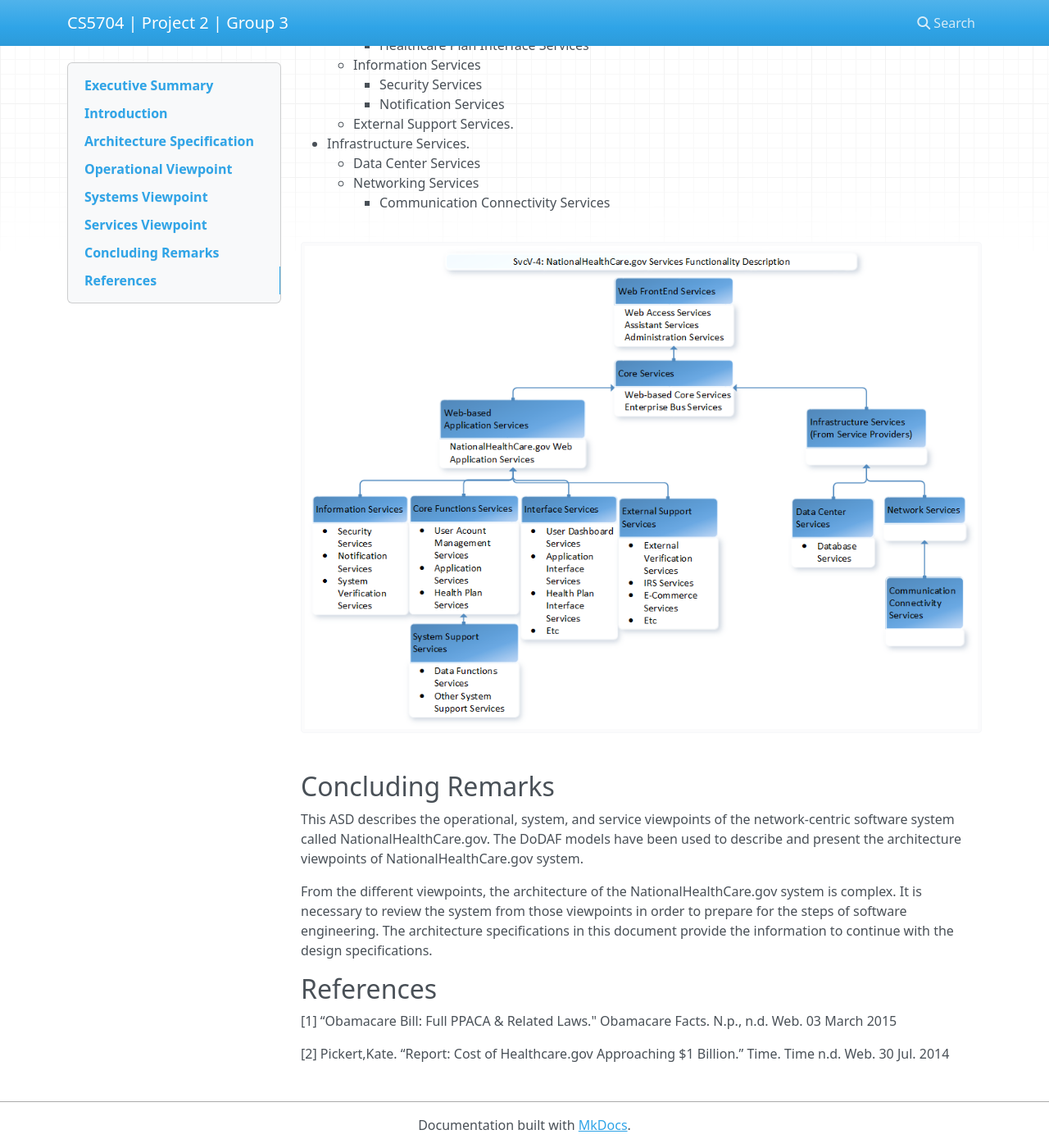
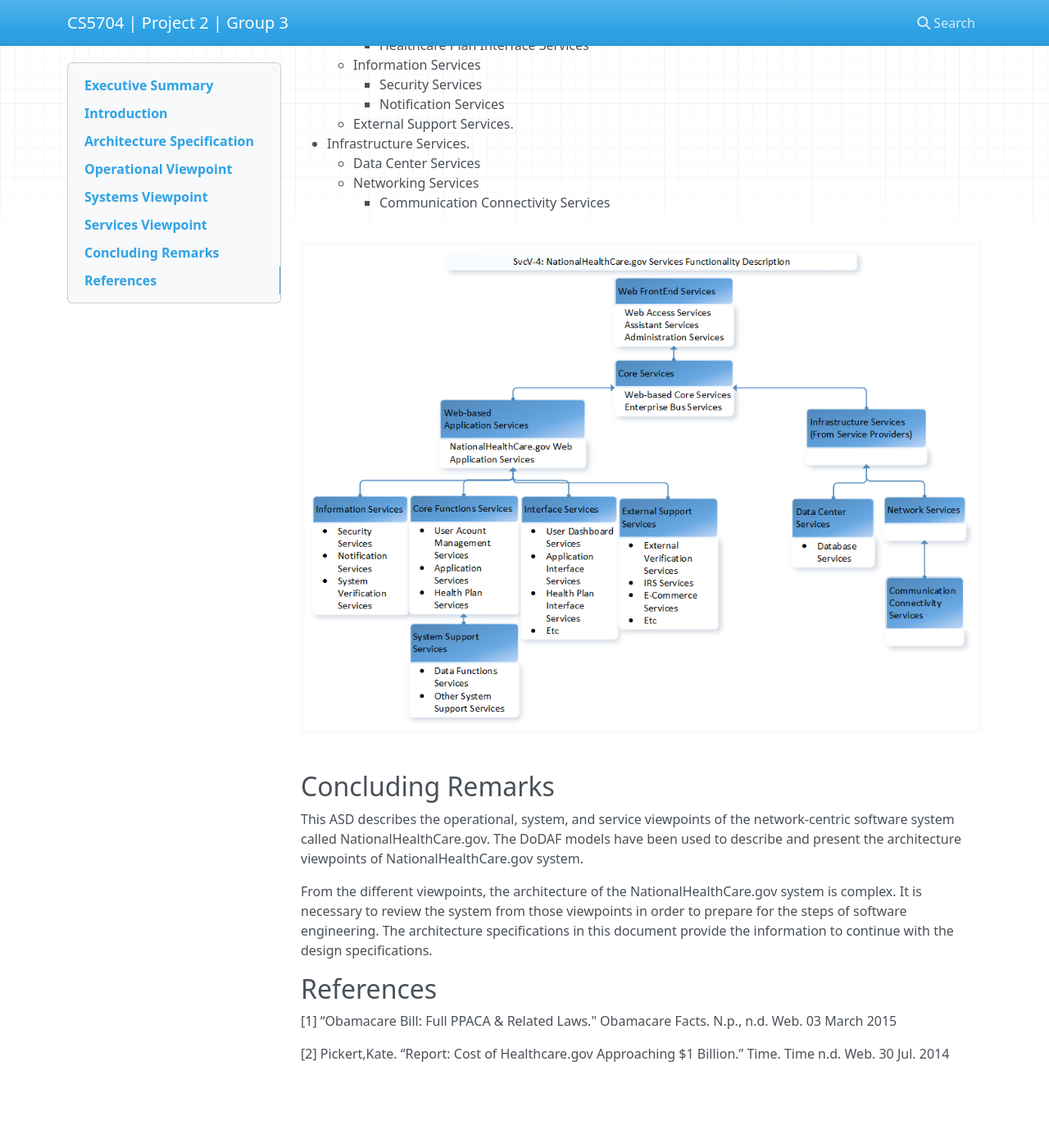
Before and after one commit to prlupin/prlupin, an MkDocs documentation site: the page built from docs/index.md, in a window 1280 px wide and 1400 px high, scrolled down 19418 px. Shown: the whole window at 82% size. Built offline with MkDocs 1.6.1, drawn with Linux system fonts in a browser that asks for light colours; nearby versions of some CDN libraries; after the commit the page ends 20731 px from its top, so only the background shows below that.

Commit message:
add scroll to overflown side bar

```diff
--- a/docs/css/extra.css
+++ b/docs/css/extra.css
@@ -0,0 +1,8 @@
+.bs-sidebar.affix {
+  bottom: 5px;
+  overflow-y: scroll;
+}
+
+footer {
+  display: none;
+}
--- a/mkdocs.yml
+++ b/mkdocs.yml
@@ -1 +1,2 @@
 site_name: CS5704 | Project 2 | Group 3
+extra_css: ['css/extra.css']
```
